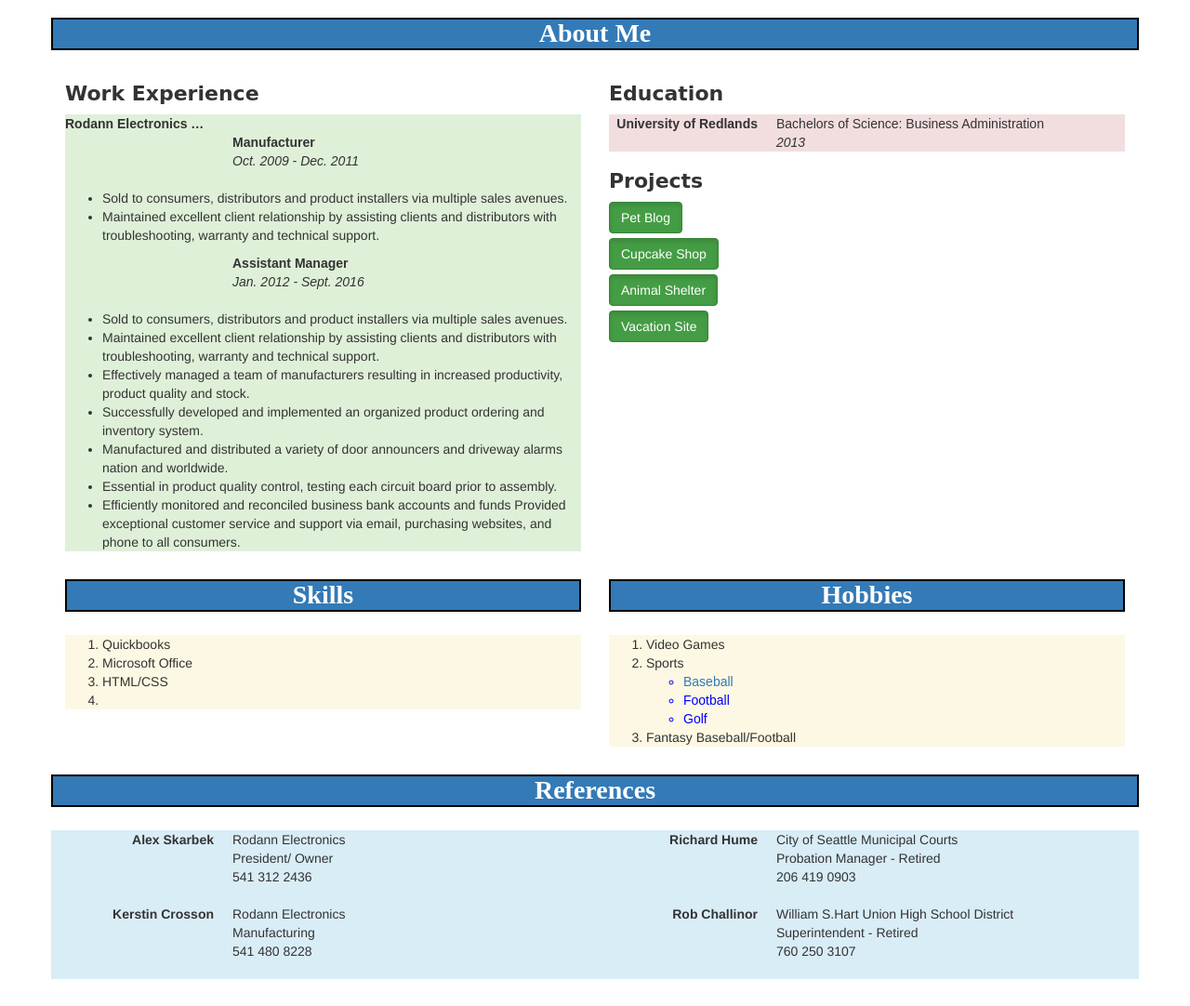
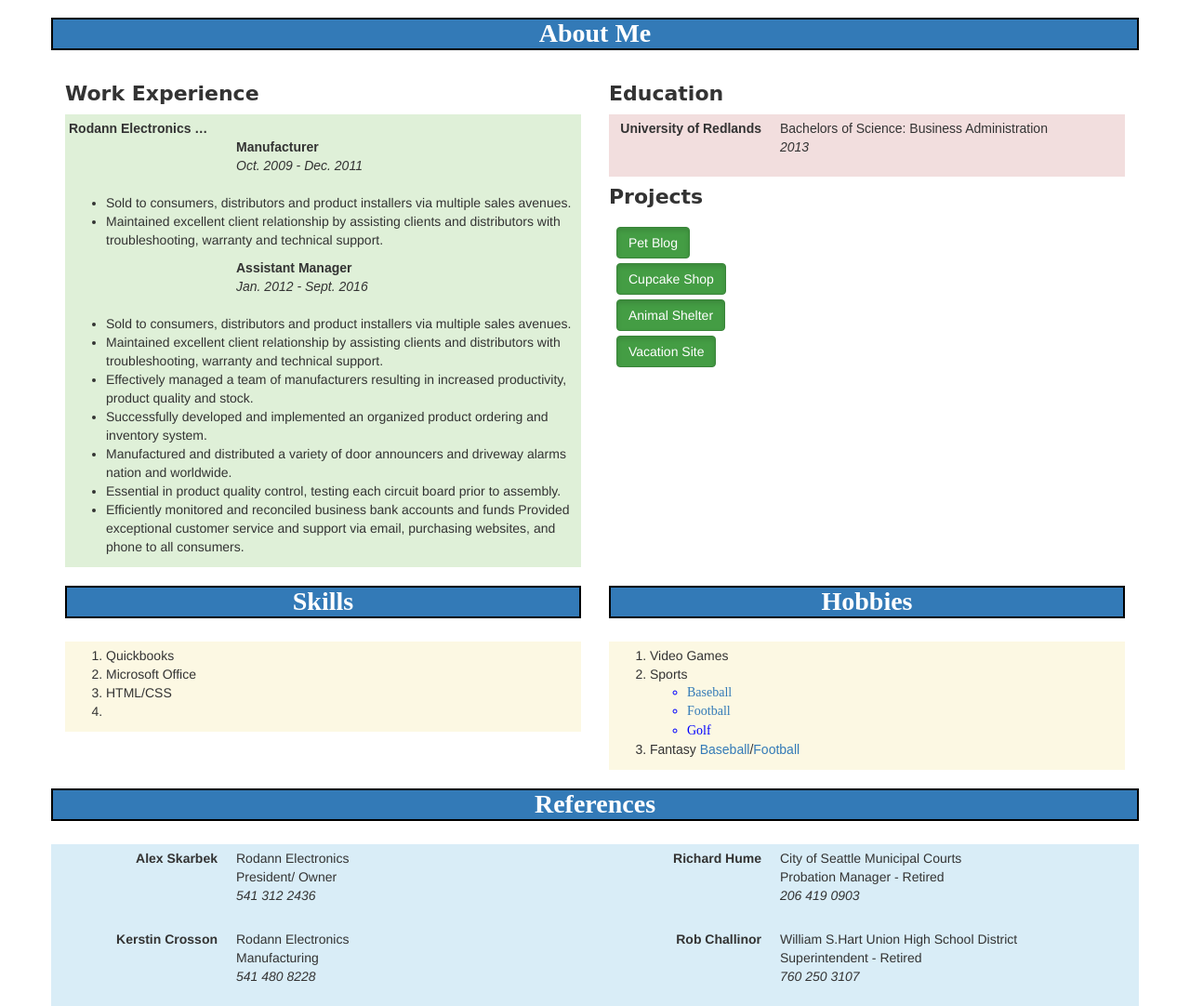
Before and after one commit to skarski10/old-portfolio, a plain HTML site: page index.html in a window 1280 px wide. Shown: the part 540-1622 px from the top of the page at 93% size. Before the commit the page ends 1593 px from the top, so only its background shows below. Drawn offline with nearby package versions, Linux system fonts and the light colour scheme.

Commit message:
This will add padding to info sections with info class. This will also add links to some text in the hobbies section. This is also add variously sytleings through css.

```diff
--- a/css/styles.css
+++ b/css/styles.css
@@ -26,7 +26,7 @@ h4  {
 
 .hobby ol ul li {
   color: blue;
-  font-family: fantasy;
+  font-family: Trebuchet;
 }
 
 .jumbotron {
@@ -59,3 +59,15 @@ h4  {
 .tab {
   text-indent: 40px;
 }
+
+li span:only-of-type{
+  font-family: Trebuchet sans-serif;
+}
+
+.hobby ol li:last-child {
+  font-family: fantasy;
+}
+
+.info {
+  padding: 5px 2px 2px 4px;
+}
--- a/index.html
+++ b/index.html
@@ -17,7 +17,7 @@
           <abbr title="Phone">P:</abbr> (760) 885-9444
         </address>
         <p class="intro">
-          I'm 29 years old. I got married 4 years ago to <span class="name">Whitney Skarbek</span> on August 4th, 2012. My wife and I have a 2 year old daughter name <span class="name">Evelyn Basia Skarbek</span> and are expecting our 2nd child this July. We moved up to the Seattle area after spending 7 years in Bend, Oregon. We decided to move to be closer to family, as my wife grew up on Bainbridge Island.
+          My name is <span class="name">Kory Skarbek</span> and I'm 29 years old. Four year ago, I got married to <span class="name">Whitney Skarbek</span> on August 4th, 2012. In September of 2014 we had our first child, a girl who we named <span class="name">Evelyn Basia Skarbek</span>. My wife and I are expecting our 2nd child this July. We moved up to the Seattle area in November after spending the previous 7 years in Bend, Oregon. We decided to move to be closer to family, as my wife grew up on Bainbridge Island.
         </p>
       </div>
 
@@ -27,7 +27,7 @@
         <div class="col-md-6">
 
           <h4 class="">Work Experience</h4>
-          <div class="bg-success">
+          <div class="bg-success info">
 
             <dl class="dl-horizontal bg-success dl-style">
               <dt>Rodann Electronics Mfg. Co.</dt>
@@ -68,17 +68,20 @@
         </div>
 
         <div class="col-md-6">
-
           <h4>Education</h4>
 
-          <dl class="dl-horizontal bg-danger dl-style">
+          <div class="bg-danger info">
+            <dl class="dl-horizontal dl-style">
               <dt>University of Redlands</dt>
               <dd>Bachelors of Science: Business Administration</dd>
               <dd><em>2013</em></dd>
             </dl>
+          </div>
 
-          <h4 class="">Projects</h4>
-          <ul class="list-unstyled">
+          <div>
+            <h4>Projects</h4>
+            <div class="info">
+              <ul class="list-unstyled info">
                 <li><a href="https://github.com/skarski10/Pets-Blog" class="btn btn-success btn-xm active" role="button">Pet Blog</a></li>
                 <li><a href="https://github.com/skarski10/Cupcake-Life" class="btn btn-success btn-xm active" role="button">Cupcake Shop</a></li>
                 <li><a href="https://github.com/skarski10/Animal-Shelter" class="btn btn-success btn-xm active" role="button">Animal Shelter</a></li>
@@ -87,62 +90,69 @@
             </div>
           </div>
 
+        </div>
+      </div>
+
       <div class="row">
         <div class="col-md-6">
           <h3 class="bg-primary">Skills</h3>
-          <ol class="bg-warning">
+          <div class="bg-warning info">
+            <ol>
               <li>Quickbooks</li>
               <li>Microsoft Office</li>
               <li>HTML/CSS</li>
               <li></li>
             </ol>
           </div>
+        </div>
 
         <div class="col-md-6 hobby">
           <h3 class="bg-primary">Hobbies</h3>
-          <ol class="bg-warning">
+
+          <div class="bg-warning info">
+            <ol>
               <li>Video Games</li>
               <li>Sports</li>
               <ul>
                 <li><a href="http://atlanta.braves.mlb.com/index.jsp?c_id=atl&tcid=mm_mlb_sitelist">Baseball</a></li>
-              <li>Football</li>
-              <li>Golf</li>
+                <li><a href="">Football</a></li>
+                <li><span class="">Golf</span></li>
               </ul>
-            <li>Fantasy Baseball/Football</li>
-
+              <li>Fantasy <a href="http://games.espn.com/flb/leagueoffice?leagueId=553&seasonId=2016">Baseball</a>/<a href="http://games.espn.com/ffl/leagueoffice?leagueId=390721&seasonId=2016">Football</a></li>
             </ol>
+          </div>
         </div>
       </div>
 
       <div class="row">
         <h3 class="bg-primary">References</h3>
         <div class="col-md-6 bg-info">
-          <dl class="dl-horizontal">
+          <dl class="dl-horizontal info">
             <dt>Alex Skarbek</dt>
             <dd>Rodann Electronics</dd>
             <dd>President/ Owner</dd>
-            <dd>541 312 2436</dd>
+            <dd><em>541 312 2436</em></dd>
           </dl>
-          <dl class="dl-horizontal">
+          <dl class="dl-horizontal info">
             <dt>Kerstin Crosson</dt>
             <dd>Rodann Electronics</dd>
             <dd>Manufacturing</dd>
-            <dd>541 480 8228</dd>
+            <dd><em>541 480 8228</em></dd>
           </dl>
         </div>
 
         <div class="col-md-6 bg-info">
-          <dl class="dl-horizontal">
+          <dl class="dl-horizontal info">
             <dt>Richard Hume</dt>
             <dd>City of Seattle Municipal Courts</dd>
             <dd>Probation Manager - Retired</dd>
-            <dd>206 419 0903</dd>
+            <dd><em>206 419 0903</em></dd>
           </dl>
-          <dl class="dl-horizontal">
+          <dl class="dl-horizontal info">
             <dt>Rob Challinor</dt>
             <dd>William S.Hart Union High School District</dd>
             <dd>Superintendent - Retired</dd>
-            <dd>760 250 3107</dd>
+            <dd><em>760 250 3107</em></dd>
           </dl>
         </div>
 
```
Lines whose indentation alone changed are shown as unchanged.
